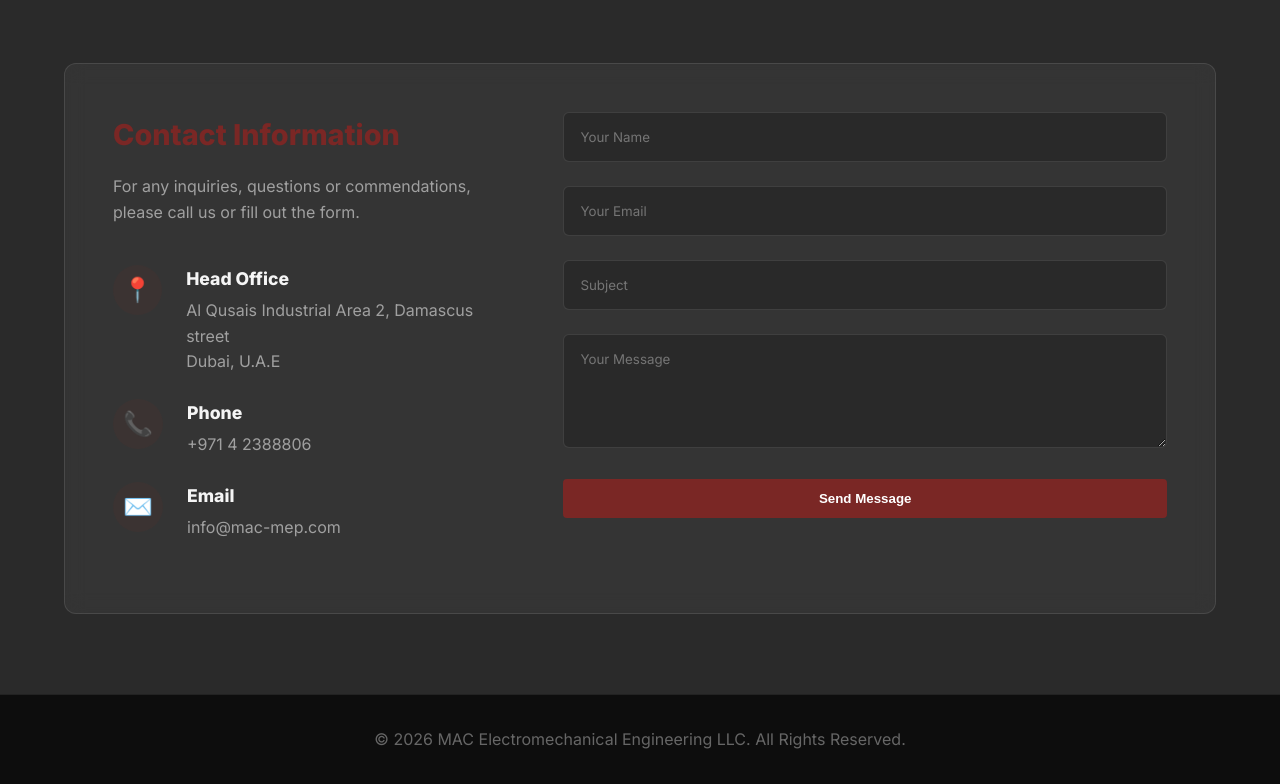
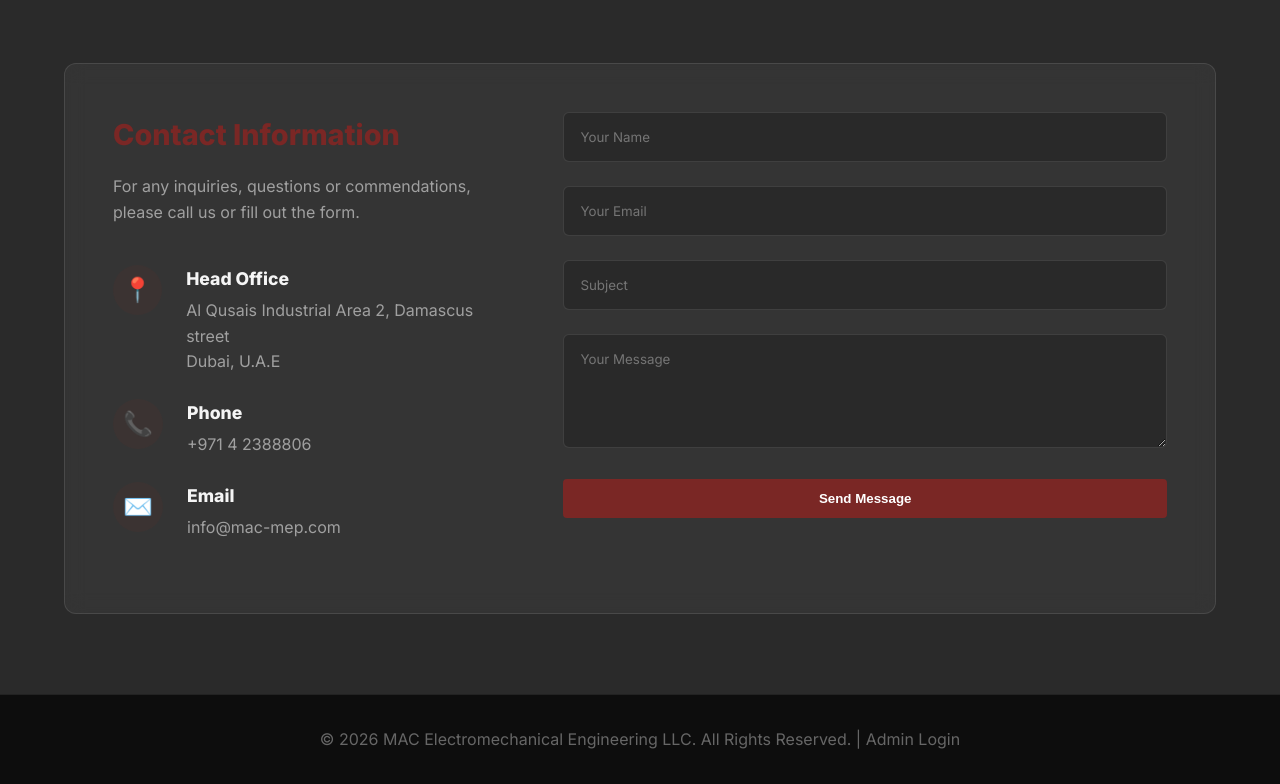
Before and after one commit to macmep2025/macwebsite, a React (Vite) app: page / in a window 1280 px wide. Shown: the part 2949-3733 px from the top of the page. Built offline with nearby package versions, Linux system fonts and the light colour scheme; no server answers; the database is empty.

Commit message:
Add footer admin link

```diff
--- a/src/App.jsx
+++ b/src/App.jsx
@@ -1,5 +1,5 @@
 import React from 'react';
-import { HashRouter as Router, Routes, Route } from 'react-router-dom';
+import { HashRouter as Router, Routes, Route, Link } from 'react-router-dom';
 import { SiteProvider } from './context/SiteContext';
 import Navbar from './components/Navbar';
 import Home from './pages/Home';
@@ -28,7 +28,7 @@
         </Routes>
 
         <footer style={{ textAlign: 'center', padding: '2rem', background: '#0d0d0d', color: '#666', borderTop: '1px solid #222' }}>
-          <p>&copy; 2026 MAC Electromechanical Engineering LLC. All Rights Reserved.</p>
+          <p>&copy; 2026 MAC Electromechanical Engineering LLC. All Rights Reserved. | <Link to="/admin" style={{ color: '#666', textDecoration: 'none' }}>Admin Login</Link></p>
         </footer>
       </Router>
     </SiteProvider>
```
